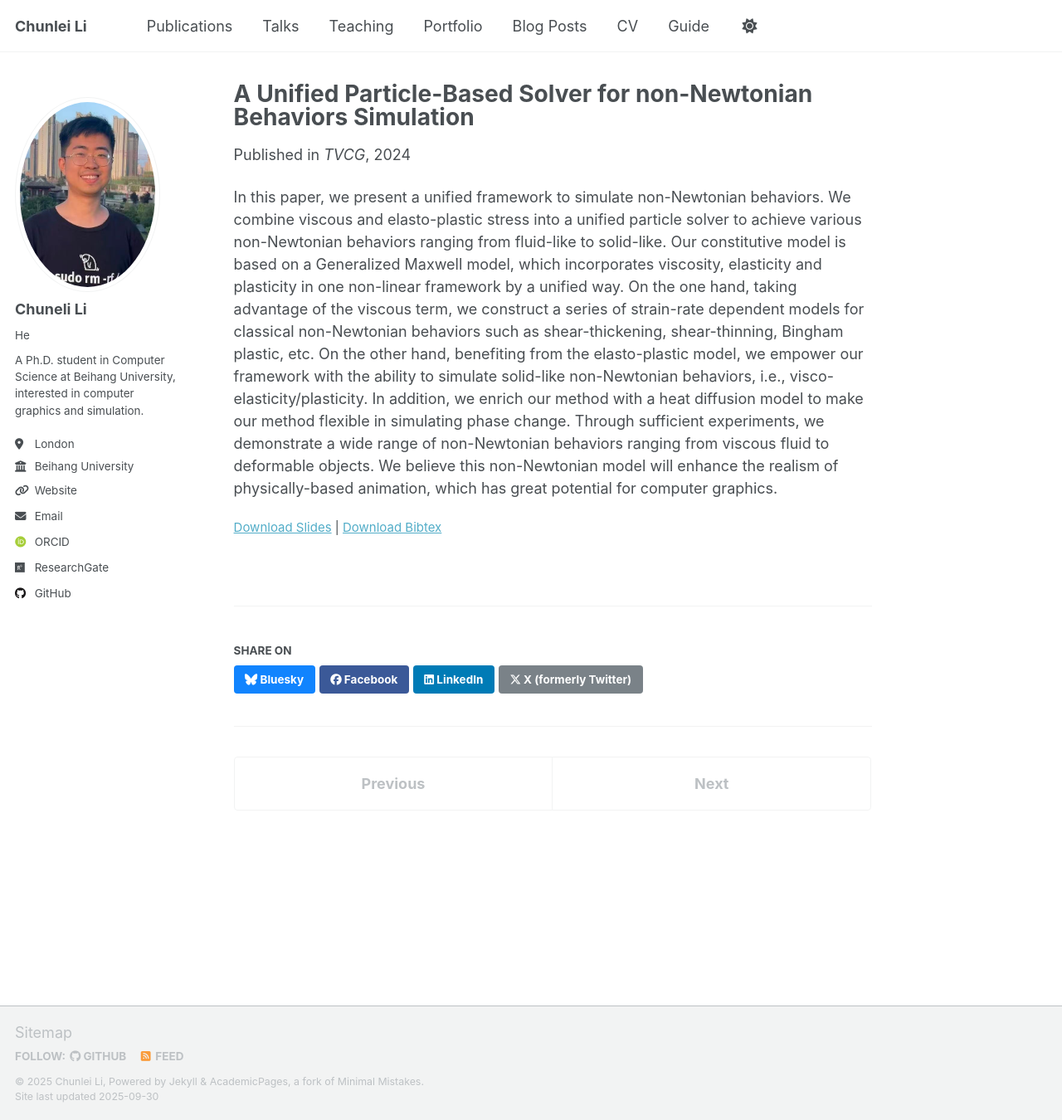
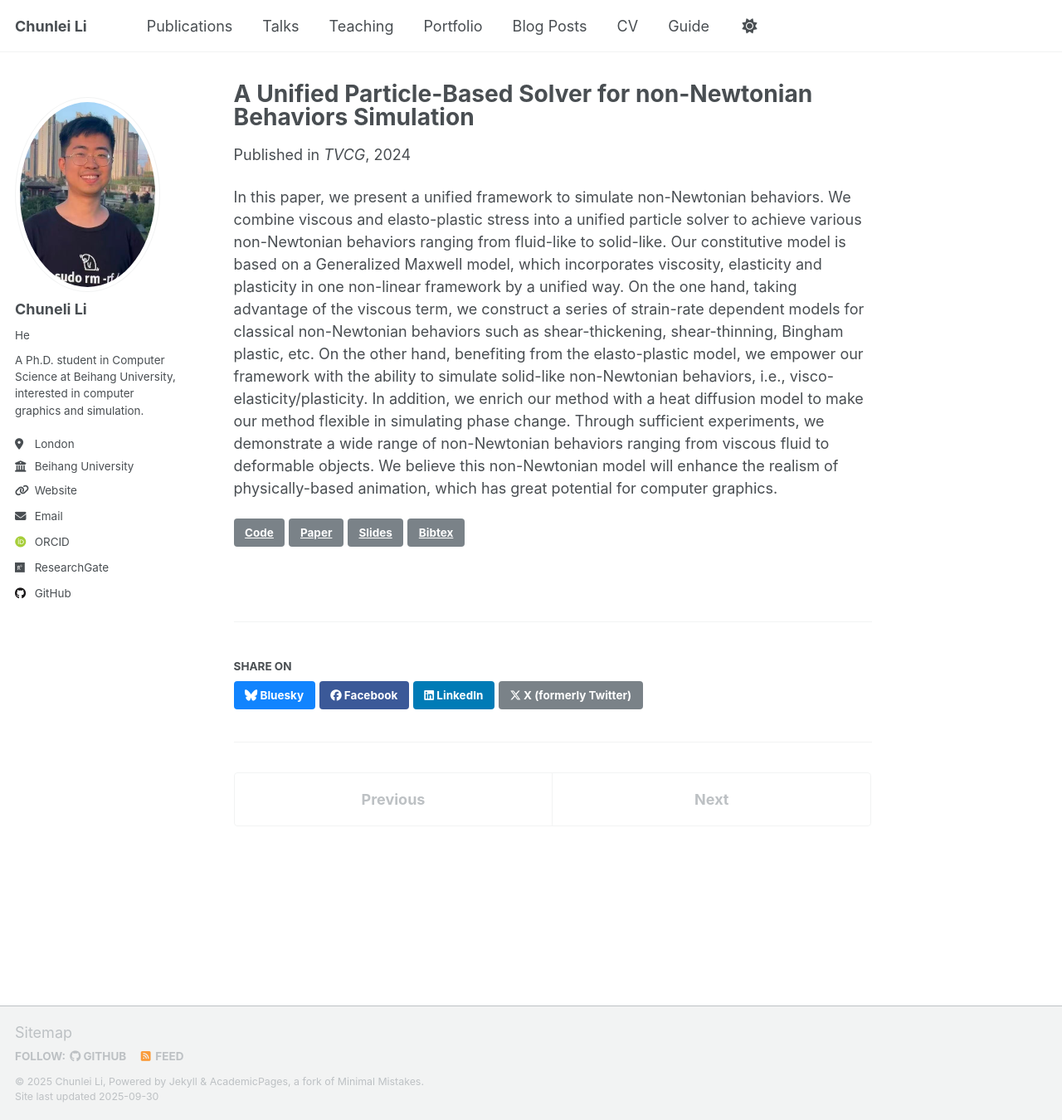
Before and after one commit to chunleili/personal-page, a Jekyll site: the page built from _publications/2024-04-01-NonNewton-number-1.md, in a window 1280 px wide and 1350 px high. Shown: the whole window at 83% size. Built offline with Jekyll 4.4.1, drawn with Linux system fonts in a browser that asks for light colours; some web fonts are replaced; a script that is not in the unit is left out.

Commit message:
add code for pub

```diff
--- a/_layouts/single.html
+++ b/_layouts/single.html
@@ -47,34 +47,33 @@ layout: default
       <section class="page__content" itemprop="text">
         {{ content }}
 
-        {% if page.citation and page.paperurl and page.slidesurl and page.bibtexurl %}
-          <p style="font-size: smaller">Recommended citation: {{ page.citation }}<br /><a href="{{ page.paperurl }}">Download Paper</a> | <a href="{{ page.slidesurl }}">Download Slides</a> | <a href="{{ page.bibtexurl }}">Download Bibtex</a></p>
-        {% elsif page.citation and page.paperurl and page.slidesurl %}
-          <p style="font-size: smaller">Recommended citation: {{ page.citation }}<br /><a href="{{ page.paperurl }}">Download Paper</a> | <a href="{{ page.slidesurl }}">Download Slides</a></p>
-        {% elsif page.citation and page.paperurl and page.bibtexurl %}
-          <p style="font-size: smaller">Recommended citation: {{ page.citation }}<br /><a href="{{ page.paperurl }}">Download Paper</a> | <a href="{{ page.bibtexurl }}">Download Bibtex</a></p>
-        {% elsif page.citation and page.paperurl %}
-          <p style="font-size: smaller">Recommended citation: {{ page.citation }}<br /><a href="{{ page.paperurl }}">Download Paper</a></p>
-        {% elsif page.citation and page.slidesurl and page.bibtexurl %}
-          <p style="font-size: smaller">Recommended citation: {{ page.citation }}<br /><a href="{{ page.slidesurl }}">Download Slides</a> | <a href="{{ page.bibtexurl }}">Download Bibtex</a></p>
-        {% elsif page.citation and page.slidesurl %}
-          <p style="font-size: smaller">Recommended citation: {{ page.citation }}<br /><a href="{{ page.slidesurl }}">Download Slides</a></p>
-        {% elsif page.slidesurl and page.bibtexurl %}
-          <p style="font-size: smaller"><a href="{{ page.slidesurl }}">Download Slides</a> | <a href="{{ page.bibtexurl }}">Download Bibtex</a></p>
-        {% elsif page.paperurl and page.bibtexurl %}
-          <p style="font-size: smaller"><a href="{{ page.paperurl }}">Download Paper</a> | <a href="{{ page.bibtexurl }}">Download Bibtex</a></p>
-        {% elsif page.citation and page.bibtexurl %}
-          <p style="font-size: smaller">Recommended citation: {{ page.citation }}<br /><a href="{{ page.bibtexurl }}">Download Bibtex</a></p>
-        {% elsif page.citation %}
-          <p style="font-size: smaller">Recommended citation: {{ page.citation }}</p>
-        {% elsif page.slidesurl %}
-          <p style="font-size: smaller"><a href="{{ page.slidesurl }}">Download Slides</a></p>
-        {% elsif page.bibtexurl %}
-          <p style="font-size: smaller"><a href="{{ page.bibtexurl }}">Download Bibtex</a></p>
+        {% assign buttons = "" %}
+        {% if page.code %}
+          {% assign buttons = buttons | append: '<a href="' | append: page.code | append: '" target="_blank" class="btn">Code</a> ' %}
+        {% endif %}
+        {% if page.paperurl %}
+          {% assign buttons = buttons | append: '<a href="' | append: page.paperurl | append: '" target="_blank" class="btn">Paper</a> ' %}
+        {% endif %}
+        {% if page.slidesurl %}
+          {% assign buttons = buttons | append: '<a href="' | append: page.slidesurl | append: '" target="_blank" class="btn">Slides</a> ' %}
+        {% endif %}
+        {% if page.bibtexurl %}
+          {% assign buttons = buttons | append: '<a href="' | append: page.bibtexurl | append: '" target="_blank" class="btn">Bibtex</a>' %}
         {% endif %}
 
-        {% if page.link %}<div><a href="{{ page.link }}" class="btn">{{ site.data.ui-text[site.locale].ext_link_label | default: "Direct Link" }}</a></div>{% endif %}
+        {% if page.citation %}
+          <p style="font-size: smaller">Recommended citation: {{ page.citation }}</p>
+        {% endif %}
+
+        {% if buttons != "" %}
+          <p style="margin-top: 0.5em;">{{ buttons | raw }}</p>
+        {% endif %}
+
+        {% if page.link %}
+          <div><a href="{{ page.link }}" class="btn">{{ site.data.ui-text[site.locale].ext_link_label | default: "Direct Link" }}</a></div>
+        {% endif %}
       </section>
+
 
       <footer class="page__meta">
         {% if site.data.ui-text[site.locale].meta_label %}
--- a/_publications/2024-04-01-NonNewton-number-1.md
+++ b/_publications/2024-04-01-NonNewton-number-1.md
@@ -9,7 +9,7 @@ venue: 'TVCG'
 slidesurl: 'https://github.com/chunleili/nonNewtonPaper'
 paperurl: 'https://arxiv.org/abs/2312.04814'
 bibtexurl: 'http://chunleili.github.io/personal-page/files/NonNewton.bib'
-codeurl: 'https://github.com/chunleili/nonNewtonCode'
+code: 'https://github.com/chunleili/nonNewtonCode'
 # citation: 'Your Name, You. (2009). &quot;Paper Title Number 1.&quot; <i>Journal 1</i>. 1(1).'
 ---
 In this paper, we present a unified framework to simulate non-Newtonian behaviors. We combine viscous and elasto-plastic stress into a unified particle solver to achieve various non-Newtonian behaviors ranging from fluid-like to solid-like. Our constitutive model is based on a Generalized Maxwell model, which incorporates viscosity, elasticity and plasticity in one non-linear framework by a unified way. On the one hand, taking advantage of the viscous term, we construct a series of strain-rate dependent models for classical non-Newtonian behaviors such as shear-thickening, shear-thinning, Bingham plastic, etc. On the other hand, benefiting from the elasto-plastic model, we empower our framework with the ability to simulate solid-like non-Newtonian behaviors, i.e., visco-elasticity/plasticity. In addition, we enrich our method with a heat diffusion model to make our method flexible in simulating phase change. Through sufficient experiments, we demonstrate a wide range of non-Newtonian behaviors ranging from viscous fluid to deformable objects. We believe this non-Newtonian model will enhance the realism of physically-based animation, which has great potential for computer graphics.
```
